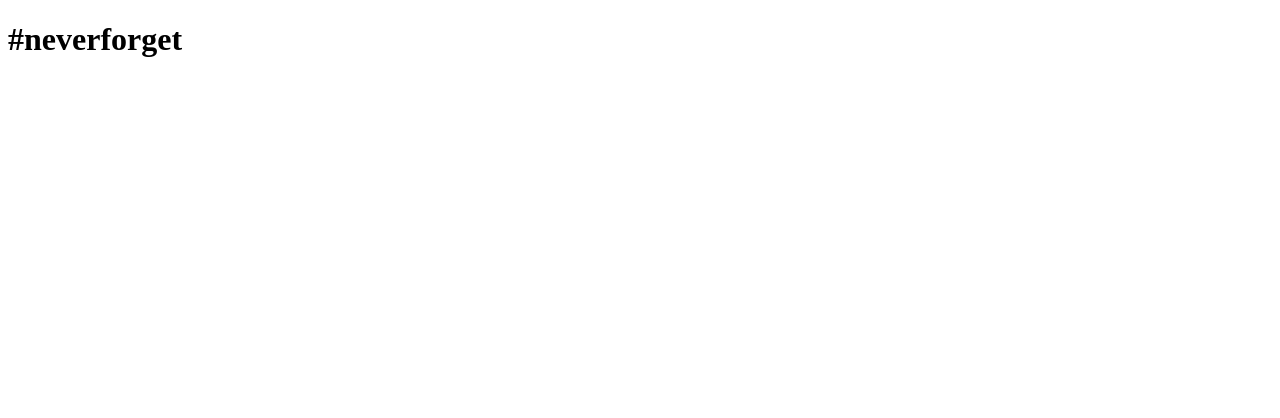
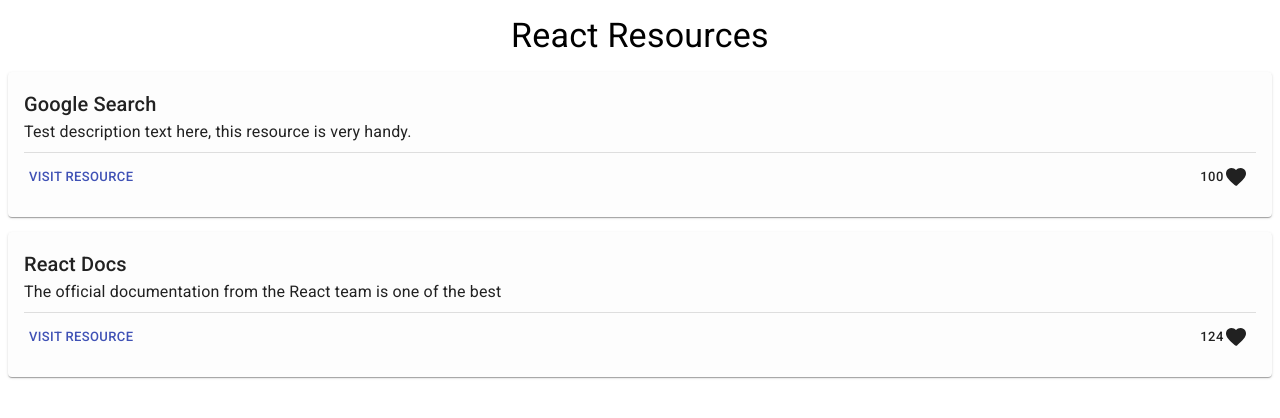
Before and after one commit to GoblinShark-LLC/Scratch-Project, a React app: page / in a window 1280 px wide. Shown: the top 418 px of the page. Built offline with nearby package versions, Linux system fonts and the light colour scheme.

Commit message:
syncing up with nick

```diff
--- a/package.json
+++ b/package.json
@@ -34,11 +34,14 @@
     "webpack-dev-server": "^3.11.0"
   },
   "dependencies": {
+    "@material-ui/core": "^4.10.1",
+    "@material-ui/icons": "^4.9.1",
     "axios": "^0.19.2",
     "express": "^4.17.1",
     "postgres": "^1.0.2",
     "react": "^16.13.1",
     "react-dom": "^16.13.1",
+    "react-redux": "^7.2.0",
     "redux": "^4.0.5",
     "redux-thunk": "^2.3.0",
     "typescript": "^3.9.5"
--- a/src/client/App.jsx
+++ b/src/client/App.jsx
@@ -1,9 +1,10 @@
 import React from 'react';
+import FeedContainer from './containers/FeedContainer';
 
 const App = () => {
 
   return(
-    <h1>#neverforget</h1>
+    <FeedContainer />
   )
 };
 
--- a/src/client/components/FeedHeader.jsx
+++ b/src/client/components/FeedHeader.jsx
@@ -0,0 +1,28 @@
+import React, { Component } from 'react';
+import { connect } from 'react-redux';
+import Typography from '@material-ui/core/Typography';
+import Box from '@material-ui/core/Box';
+import { makeStyles } from '@material-ui/core/styles';
+
+const useStyles = makeStyles({
+  itemHeader: {
+    marginTop: 15,
+    marginBottom: 15
+  }
+})
+
+const FeedHeader = (props) => {
+  const classes = useStyles();
+  const topic = "React";
+  return (
+    <div>
+      <Box className={classes.itemHeader}>
+        <Typography variant="h4" component="h4" align="center">
+          {topic} Resources
+        </Typography>
+      </Box>
+    </div>
+  )
+};
+
+export default FeedHeader;
--- a/src/client/components/FeedItem.jsx
+++ b/src/client/components/FeedItem.jsx
@@ -0,0 +1,68 @@
+import React, { Component } from 'react';
+import { connect } from 'react-redux';
+import Box from '@material-ui/core/Box';
+import Card from '@material-ui/core/Card';
+import CardContent from '@material-ui/core/CardContent';
+import Button from '@material-ui/core/Button';
+import Typography from '@material-ui/core/Typography';
+import Divider from '@material-ui/core/Divider';
+import { makeStyles } from '@material-ui/core/styles';
+
+import FavoriteRoundedIcon from '@material-ui/icons/FavoriteRounded';
+import FavoriteBorderRoundedIcon from '@material-ui/icons/FavoriteBorderRounded';
+
+const useStyles = makeStyles({
+  itemWrap: {
+    background: '#fdfdfd',
+    marginBottom: 15
+  },
+  itemActions: {
+    justifyContent: 'space-between',
+    display: 'flex'
+  },
+  itemDiv: {
+    marginTop: 8,
+    marginBottom: 8
+  }
+})
+
+const FeedItem = (props) => {
+  const classes = useStyles();
+  let liked = true;
+
+  const toggleHeart = () => {
+    if (liked) {
+      liked = false;
+      console.log(liked);
+    } else {
+      liked = true;
+      console.log(liked);
+    }
+  }
+  return (
+    <Card className={classes.itemWrap}>
+      <CardContent>
+        <Box>
+          <Typography variant="h6" component="h6">
+            {props.title}
+          </Typography>
+        </Box>
+        <Typography variant="body1">
+          {props.description}
+        </Typography>
+        <Divider className={classes.itemDiv}/>
+        <div className={classes.itemActions}>
+          <Button size="small" color="primary">
+            Visit Resource
+          </Button>
+          <Button size="small" onClick={() => toggleHeart()}>
+            {props.likes} {liked ?
+                            <FavoriteRoundedIcon/> : <FavoriteBorderRoundedIcon/>}
+          </Button>
+        </div>
+      </CardContent>
+    </Card>
+  )
+};
+
+export default FeedItem;
--- a/src/client/containers/FeedContainer.jsx
+++ b/src/client/containers/FeedContainer.jsx
@@ -0,0 +1,19 @@
+import React, { Component } from 'react';
+import { connect } from 'react-redux';
+
+
+import FeedHeader from '../components/FeedHeader';
+import FeedItemContainer from './FeedItemContainer';
+
+const FeedContainer = (props) => {
+
+
+  return(
+    <div>
+      <FeedHeader />
+      <FeedItemContainer />
+    </div>
+  )
+};
+
+export default FeedContainer;
--- /dev/null
+++ b/src/client/containers/FeedItemContainer.jsx
@@ -0,0 +1,48 @@
+import React, { Component } from 'react';
+import { connect } from 'react-redux';
+
+import FeedItem from '../components/FeedItem';
+
+/*
+
+Renders a container showing all feed items relate to a certain topic
+
+*/
+const FeedItemContainer = (props) => {
+
+  const resources = [{
+    title: 'Google Search',
+    url: 'www.google.com',
+    description: 'Test description text here, this resource is very handy.',
+    tech: 'General',
+    likes: 100,
+    id: 1234,
+    liked: false
+  },
+  {
+    title: 'React Docs',
+    url: 'www.google.com',
+    description: 'The official documentation from the React team is one of the best',
+    tech: 'React',
+    likes: 124,
+    id: 1567,
+    liked: true
+  }];
+  const items = resources.map( (elem, index) => {
+    return <FeedItem
+            title={elem.title}
+            url={elem.url}
+            description={elem.description}
+            category={elem.tech}
+            likes={elem.likes}
+            id={elem.id}
+            key={index} />;
+  })
+  return(
+    <div>
+      {items}
+    </div>
+  )
+};
+
+export default FeedItemContainer;
--- a/src/client/index.html
+++ b/src/client/index.html
@@ -4,6 +4,7 @@
   <meta charset="UTF-8">
   <meta name="viewport" content="width=device-width, initial-scale=1.0">
   <title>Tails for TypeScript #neverforget</title>
+  <link rel="stylesheet" href="https://fonts.googleapis.com/css?family=Roboto:300,400,500,700&display=swap" />
 </head>
 <body>
   <div id="root"></div>
```
Also changed, not shown: 1 other file (tests, documents, lock files or other folders).
